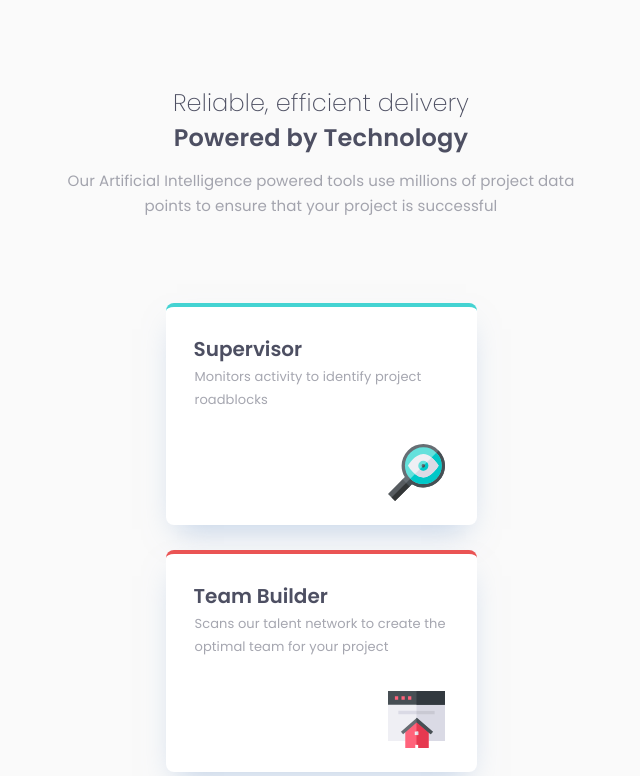
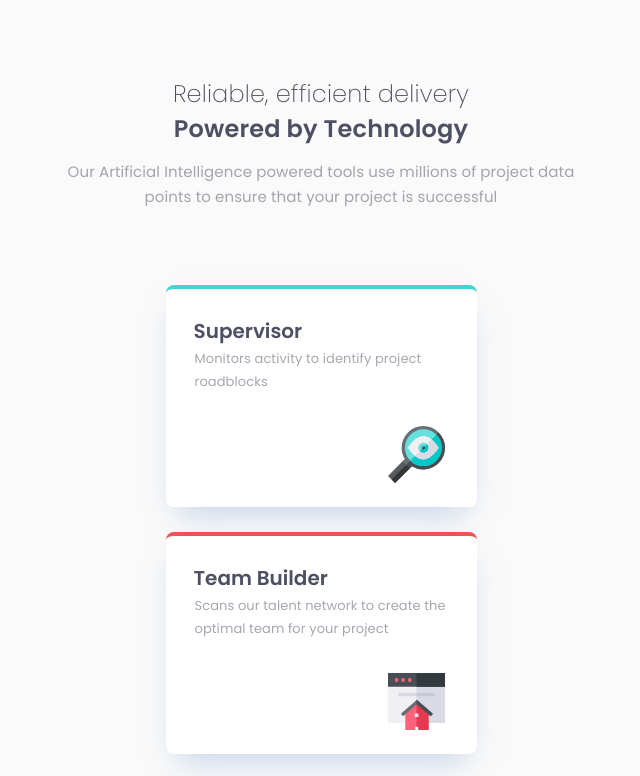
Before and after one commit to nikanoza/four-card-feature-sectio, a plain HTML site: page index.html in a window 1280 px wide. Shown: the top 776 px of the page, without its empty margins (319-959 px from the left). Drawn offline with Linux system fonts and the light colour scheme.

Commit message:
Fix header padding

```diff
--- a/style.css
+++ b/style.css
@@ -11,7 +11,7 @@ body {
 
 .header {
   text-align: center;
-  padding: 85px 0;
+  padding: 76px 0;
 }
 
 .heading-1 {
```
